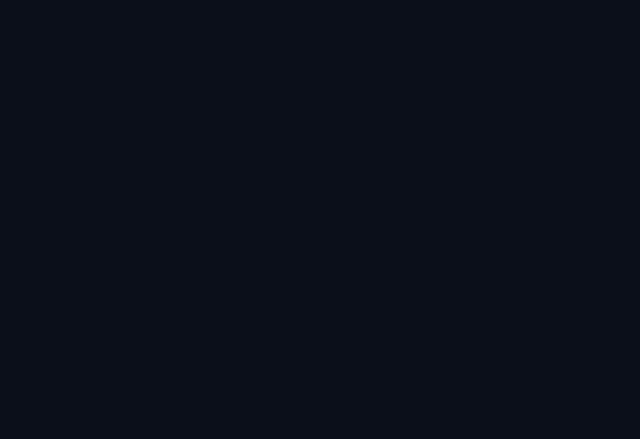
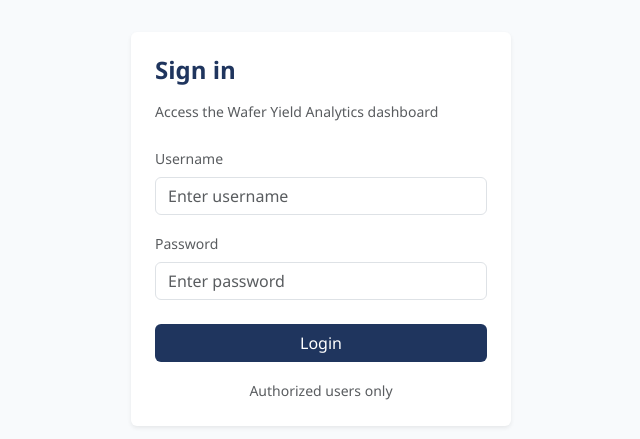
Before and after one commit to Saumyadarshi-1204/wafer-yield-analytics, a React (Create React App) app: page /login in a window 1280 px wide. Before the commit this address had no page. Shown: the part 171-610 px from the top of the page, without its empty margins (319-959 px from the left). Built offline with nearby package versions, Linux system fonts and the light colour scheme.

Commit message:
Create Login.jsx

```diff
--- a/src/App.js
+++ b/src/App.js
@@ -1,12 +1,14 @@
 import React from "react";
 import { BrowserRouter, Routes, Route } from "react-router-dom";
 import Landing from "./pages/Landing";
+import Login from "./pages/Login";
 
 function App() {
   return (
     <BrowserRouter>
       <Routes>
         <Route path="/" element={<Landing />} />
+        <Route path="/login" element={<Login />} />
       </Routes>
     </BrowserRouter>
   );
--- a/src/pages/Landing.jsx
+++ b/src/pages/Landing.jsx
@@ -1,6 +1,9 @@
 import React from "react";
+import { useNavigate } from "react-router-dom";
 
 function Landing() {
+  const navigate = useNavigate();
+
   return (
     <div style={{ backgroundColor: "#f8fafc" }}>
       {/* NAVBAR */}
@@ -17,7 +20,10 @@ function Landing() {
             <span className="text-muted small">Dashboard</span>
             <span className="text-muted small">Analytics</span>
             <span className="text-muted small">Solutions</span>
-            <button className="btn btn-outline-primary btn-sm px-3">
+            <button
+              className="btn btn-outline-primary btn-sm px-3"
+              onClick={() => navigate("/login")}
+            >
               Login
             </button>
           </div>
@@ -50,6 +56,7 @@ function Landing() {
                   backgroundColor: "#1f355e",
                   color: "#ffffff",
                 }}
+                onClick={() => navigate("/login")}
               >
                 Access Platform
               </button>
--- /dev/null
+++ b/src/pages/Login.jsx
@@ -0,0 +1,63 @@
+import React from "react";
+
+function Login() {
+  return (
+    <div
+      className="min-vh-100 d-flex align-items-center justify-content-center"
+      style={{ backgroundColor: "#f8fafc" }}
+    >
+      <div
+        className="bg-white p-4 rounded shadow-sm"
+        style={{ width: "380px" }}
+      >
+        <h4 className="fw-semibold mb-3" style={{ color: "#1f355e" }}>
+          Sign in
+        </h4>
+
+        <p className="text-muted small mb-4">
+          Access the Wafer Yield Analytics dashboard
+        </p>
+
+        <div className="mb-3">
+          <label className="form-label small text-muted">
+            Username
+          </label>
+          <input
+            type="text"
+            className="form-control"
+            placeholder="Enter username"
+          />
+        </div>
+
+        <div className="mb-4">
+          <label className="form-label small text-muted">
+            Password
+          </label>
+          <input
+            type="password"
+            className="form-control"
+            placeholder="Enter password"
+          />
+        </div>
+
+        <button
+          className="btn w-100"
+          style={{
+            backgroundColor: "#1f355e",
+            color: "#ffffff",
+          }}
+        >
+          Login
+        </button>
+
+        <div className="text-center mt-3">
+          <span className="text-muted small">
+            Authorized users only
+          </span>
+        </div>
+      </div>
+    </div>
+  );
+}
+
+export default Login;
```
